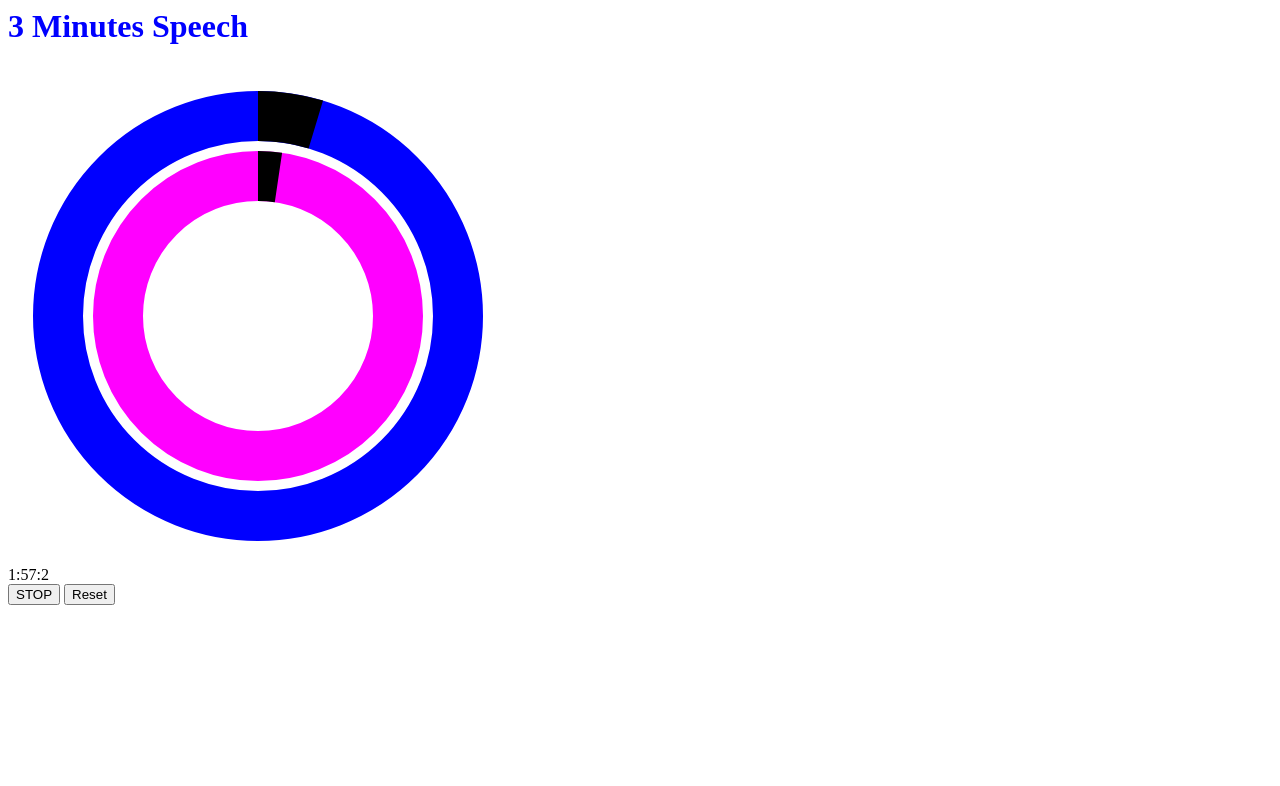
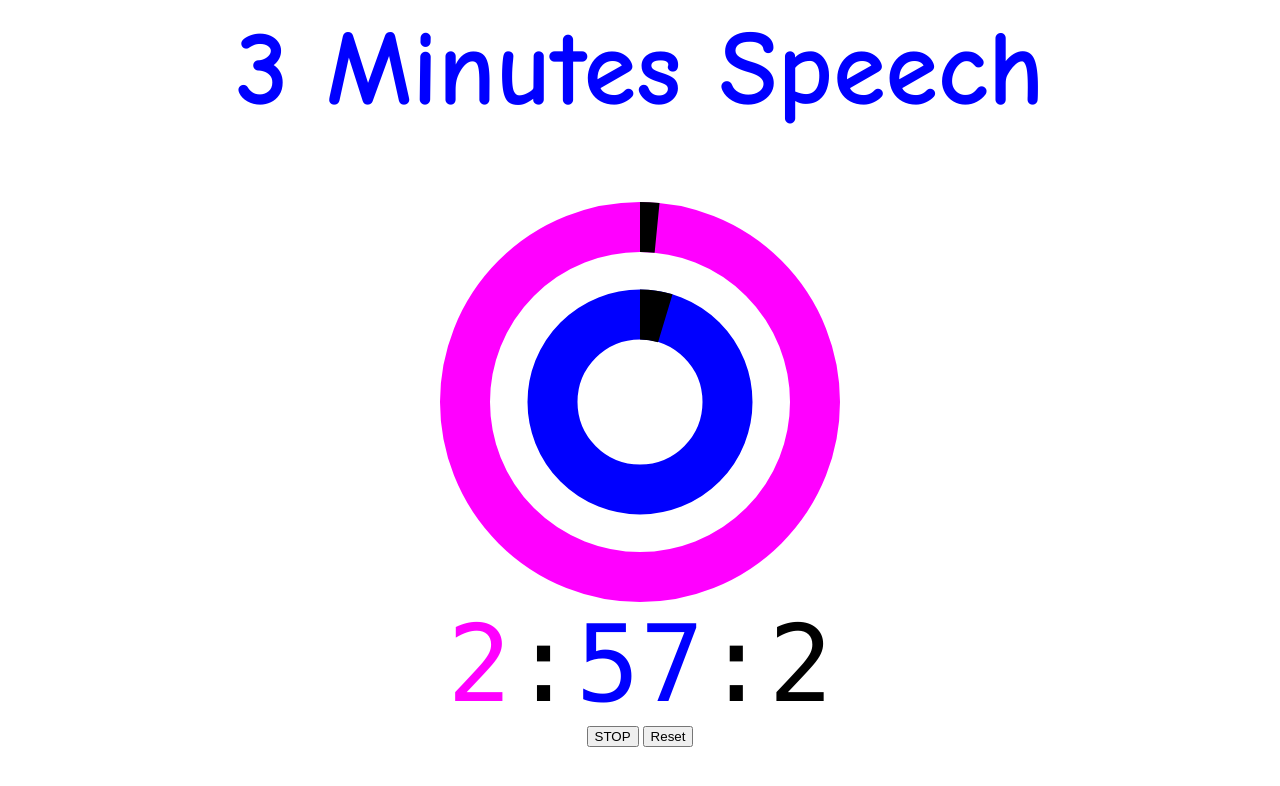
Before and after one commit to sadoru/test_clock, a plain HTML site: page index.html in a window 1280 px wide. Both pictures are taken after a click on the button "START". Drawn offline with Linux system fonts and the light colour scheme.

Commit message:
css追加、円の中心・半径算出方法修正

```diff
--- a/countdown.js
+++ b/countdown.js
@@ -3,23 +3,28 @@ onload = function() {
 }
 
 /*----------------------------------
- * デフォ値
+ * Default value
  *----------------------------------*/
-var COUNT_TIME_MIN  = 2;
-var STR_TITLE       = "3 Minutes Speech";
-var STR_FINISH      = "Time UP!";
-var COLOR_START     = "blue";
-var COLOR_FINISH    = "red";
+var COUNT_TIME  = 3;
+var STR_TITLE   = COUNT_TIME + " Minutes Speech";
+var STR_FINISH  = "Time UP!";
+var COLOR_START = "blue";
+var COLOR_FINISH = "red";
 
 // 描画エリア定義
-var AREA_X = 500;
-var AREA_Y = 500;
-var OFFESET_X = 50;
-var OFFESET_Y = 50;
+var AREA_X = 400;
+var AREA_Y = 400;
+var CENTER_X = AREA_X / 2;
+var CENTER_Y = AREA_Y / 2;
+var CIRCLE_WIDTH = 50;
+var R_MIN = CENTER_X - (CIRCLE_WIDTH/2);
+var R_SEC = R_MIN / 2;
+
 var INTERVAL = 100;
 
+// １更新あたりの角度
 var ANGLE_PER_SEC = (360 / 60) / (1000 / INTERVAL);
-var ANGLE_PER_MIN = (360 / (60*COUNT_TIME_MIN)) / (1000 / INTERVAL);
+var ANGLE_PER_MIN = (360 / (60*COUNT_TIME)) / (1000 / INTERVAL);
 
 /*----------------------------------
  * Global変数
@@ -49,7 +54,7 @@ function init() {
     degreeSec = -90;
     degreeMin = -90;
 
-    min  = COUNT_TIME_MIN;
+    min  = COUNT_TIME;
     sec  = 0;
     msec   = 0;
     flg  = false;
@@ -155,35 +160,32 @@ function countDigital ()
 
 	drawClear();
 
-	var hankei = 200;
-	var hankeiMin = 140;
-
     // draw background circles
     ctx.beginPath();
     ctx.strokeStyle = 'rgb(0, 0, 255)';
-    ctx.lineWidth = 50;
-    ctx.arc(OFFESET_X + hankei, OFFESET_Y + hankei, hankei, 0, Math.PI*2, false);
+    ctx.lineWidth = CIRCLE_WIDTH;
+    ctx.arc(CENTER_X, CENTER_Y, R_SEC, 0, Math.PI*2, false);
     ctx.stroke();
 
     ctx.beginPath();
     ctx.strokeStyle = 'rgb(255, 0, 255)';
-    ctx.lineWidth = 50;
-    ctx.arc(OFFESET_X + hankei, OFFESET_Y + hankei, hankeiMin, 0, Math.PI*2, false);
+    ctx.lineWidth = CIRCLE_WIDTH;
+    ctx.arc(CENTER_X, CENTER_Y, R_MIN, 0, Math.PI*2, false);
     ctx.stroke();
 
 	// draw circle of second
     ctx.beginPath();
     ctx.strokeStyle = 'rgb(0, 0, 0)';
-    ctx.lineWidth = 50;
+    ctx.lineWidth = CIRCLE_WIDTH;
     degreeSec = degreeSec + ANGLE_PER_SEC;
-    ctx.arc(OFFESET_X + hankei, OFFESET_Y + hankei, hankei, (-90*Math.PI/180), (degreeSec*Math.PI/180), false);
+    ctx.arc(CENTER_X, CENTER_Y, R_SEC, (-90*Math.PI/180), (degreeSec*Math.PI/180), false);
     ctx.stroke();
 
 	// draw circle of minuts
     ctx.beginPath();
     ctx.strokeStyle = 'rgb(0, 0, 0)';
-    ctx.lineWidth = 50;
+    ctx.lineWidth = CIRCLE_WIDTH;
     degreeMin = degreeMin + ANGLE_PER_MIN;
-    ctx.arc(OFFESET_X + hankei, OFFESET_Y + hankei, hankeiMin, (-90*Math.PI/180), (degreeMin*Math.PI/180), false);
+    ctx.arc(CENTER_X, CENTER_Y, R_MIN, (-90*Math.PI/180), (degreeMin*Math.PI/180), false);
     ctx.stroke();
 }
--- a/index.html
+++ b/index.html
@@ -2,13 +2,13 @@
 <head>
     <meta http-equiv="Content-type" content="text/html; charset=UTF-8" />
     <meta http-equiv="Content-script-type" content="text/javascript" />
+	<link rel="stylesheet" type="text/css" href="./style.css" />
     <script type="text/javascript" src="./countdown.js"></script>
 </head>
 <body>
     <h1 id="title">&nbsp;</h1>
-    <canvas id="analog" width="500" height="500"></canvas>
-
-    <div id="digital"></div>
+    <canvas id="analog" width="400" height="400"></canvas>
+    <div id="digital">
         <span id="digiMin">&nbsp;</span>:<span id="digiSec">&nbsp;</span>:<span id="digiMSec">&nbsp;</span>
     </div>
 
--- /dev/null
+++ b/style.css
@@ -0,0 +1,24 @@
+* {
+	text-align:center;
+}
+
+#title {
+	color:blue;
+	font-family:Comic Sans MS;
+	font-size:80pt;
+}
+
+#digital {
+	font-style: normal;
+	font-weight: normal;
+	font-family: Monaco;
+	font-size:80pt;
+}
+
+#digiMin {
+    color:magenta;
+}
+
+#digiSec {
+    color:blue;
+}
```
